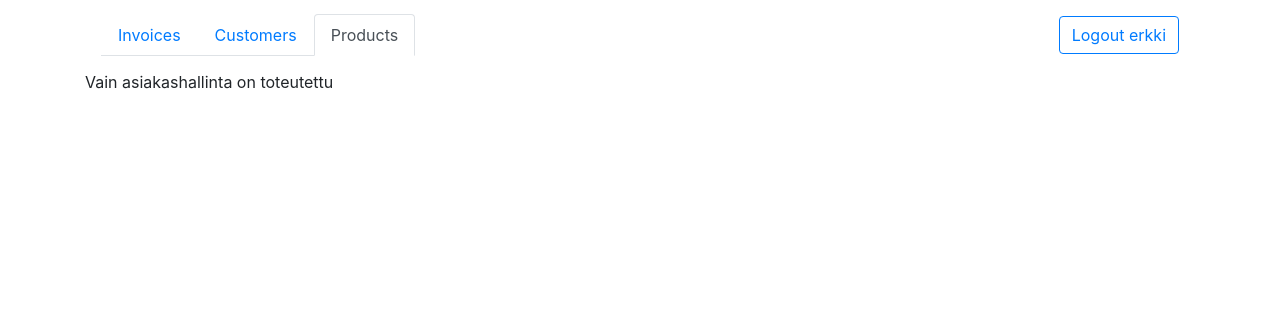
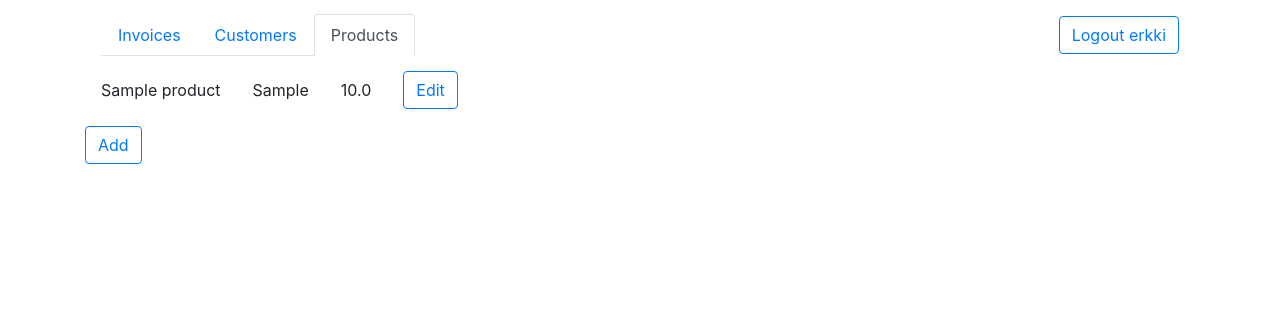
Before and after one commit to riihikallio/tsoha-laskutus, a Flask app: page /products/ in a window 1280 px wide. Shown: the top 330 px of the page. Run offline with Flask 2, Linux system fonts and the light colour scheme; a user stored in the database is signed in; tables that the repository leaves empty hold one stand-in row (values such as "Sample post"); some libraries are stand-ins or nearby versions.

Commit message:
Implement product CRUD

```diff
--- a/application/product/views.py
+++ b/application/product/views.py
@@ -1,8 +1,68 @@
 from application import app, db
 from flask import redirect, render_template, request, url_for
-from application.customer.models import Customer
+from flask_login import login_required
+from application.product.models import Product
+from application.product.forms import ProductForm
 
 
 @app.route("/products/", methods=["GET"])
 def products_index():
-    return render_template("product/list.html")
+    return render_template("product/list.html", products=Product.query.all())
+
+
+@app.route("/products/<int:number>/", methods=["GET"])
+@login_required
+def product_edit(number):
+    p = Product.query.get(number)
+    f = ProductForm()
+    f.name.data = p.name
+    f.unit.data = p.unit
+    f.price.data = p.price
+    if bool(p):
+        return render_template("product/edit.html", form=f, num=p.number)
+    else:
+        return redirect(url_for("products_index"))
+
+
+@app.route("/products/<int:number>/", methods=["POST"])
+@login_required
+def product_save(number):
+    f = ProductForm(request.form)
+    if not f.validate():
+        return render_template("product/edit.html", form=f, num=number)
+    p = Product.query.get(number)
+    if bool(p) and bool(f.name.data):
+        p.name = f.name.data
+        p.unit = f.unit.data
+        p.price = f.price.data
+        db.session().commit()
+    return redirect(url_for("products_index"))
+
+
+@app.route("/products/new/", methods=["GET"])
+@login_required
+def product_form():
+    return render_template("product/edit.html", form=ProductForm(), num=0)
+
+
+@app.route("/products/", methods=["POST"])
+@login_required
+def product_create():
+    f = ProductForm(request.form)
+    if not f.validate():
+        return render_template("product/edit.html", form = f, num=0)
+    p = Product(f.name.data, f.unit.data, f.price.data)
+    if bool(p.name):
+        db.session().add(p)
+        db.session().commit()
+    return redirect(url_for("products_index"))
+
+
+@app.route("/products/del/<int:number>/", methods=["GET"])
+@login_required
+def product_delete(number):
+    p = Product.query.get(number)
+    if bool(p):
+        db.session().delete(p)
+        db.session().commit()
+    return redirect(url_for("products_index"))
--- a/application/templates/customer/edit.html
+++ b/application/templates/customer/edit.html
@@ -38,7 +38,7 @@
         </td>
         <td align="right">
           <input class="btn btn-outline-primary" type="submit" value="Save" />
-          <input class="btn btn-outline-secondary" type="button" value="Cancel" onClick="window.history.back()" />
+          <a class="btn btn-outline-secondary" type="button" href="{{ url_for('customers_index') }}">Cancel</a>
         </td>
       </tr>
     </table>
--- a/application/templates/customer/list.html
+++ b/application/templates/customer/list.html
@@ -13,7 +13,7 @@
 </li>
 {% endfor %}
 </ul>
-<a class="btn btn-outline-primary" role="button" href="{{ url_for('customer_form') }}">
+<a class="btn btn-outline-primary my-3" role="button" href="{{ url_for('customer_form') }}">
   Add
 </a>
 {% endblock %}
--- a/application/templates/invoice/list.html
+++ b/application/templates/invoice/list.html
@@ -5,6 +5,6 @@
   var tab="inv"
 </script>
 
-<p>Vain asiakashallinta on toteutettu</p>
+<p>Toteuttamatta vielä</p>
 
 {% endblock %}
--- a/application/templates/product/list.html
+++ b/application/templates/product/list.html
@@ -4,7 +4,25 @@
 <script>
   var tab="prod"
 </script>
-
-<p>Vain asiakashallinta on toteutettu</p>
-
+<table>
+{% for product in products %}
+<tr>
+<td class="px-3">{{ product.name }}</td>
+<td class="px-3">{{ product.unit }}</td>
+<td class="px-3" align="right">{{ product.price }}</td>
+<td class="px-3">
+  {% if current_user.is_authenticated %}
+  <a  class="btn btn-outline-primary" role="button" href="{{ url_for('product_edit', number=product.number) }}">
+    Edit
+  </a>
+  {% endif %}
+</td>
+</tr>
+{% endfor %}
+</table>
+{% if current_user.is_authenticated %}
+<a class="btn btn-outline-primary my-3" role="button" href="{{ url_for('product_form') }}">
+  Add
+</a>
+{% endif %}
 {% endblock %}
--- a/application/views.py
+++ b/application/views.py
@@ -3,4 +3,4 @@ from application import app
 
 @app.route("/")
 def index():
-    return redirect(url_for("customers_index"))
+    return redirect(url_for("products_index"))
```
Also changed, not shown: application/customer/views.py (+7 -0 lines), application/product/forms.py (added, +10 -0 lines), application/product/models.py (added, +16 -0 lines), application/templates/product/edit.html (added, +68 -0 lines).
